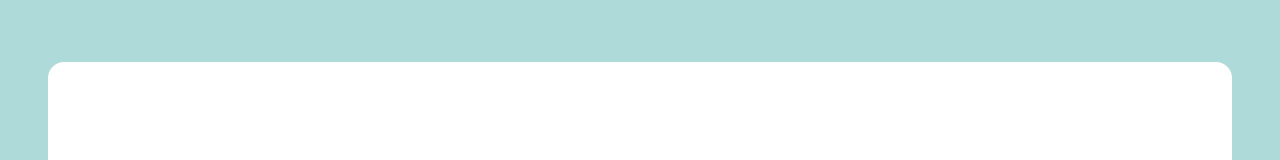
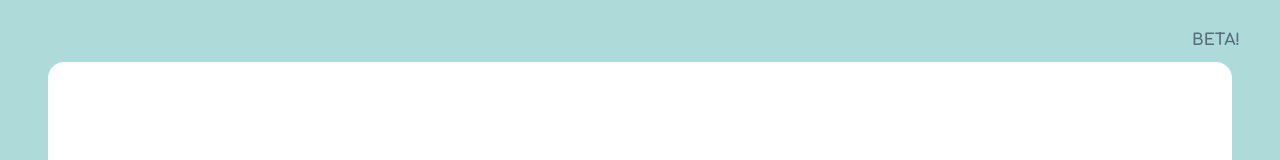
Before and after one commit to eeershov/timelink, a Next.js app: page / in a window 1280 px wide. Shown: the top 160 px of the page. Built offline with nearby package versions, Linux system fonts and the light colour scheme.

Commit message:
refactor: beta span tag

```diff
--- a/app/page.tsx
+++ b/app/page.tsx
@@ -19,6 +19,9 @@ export default function Home() {
             Сервис позволяет делиться ссылкой на время с учетом каждого часового
             пояса
           </p>
+          <span className='absolute right-10 top-7 text-center text-base font-black uppercase text-slate-700 opacity-70'>
+            beta!
+          </span>
         </div>
       </div>
 
```
